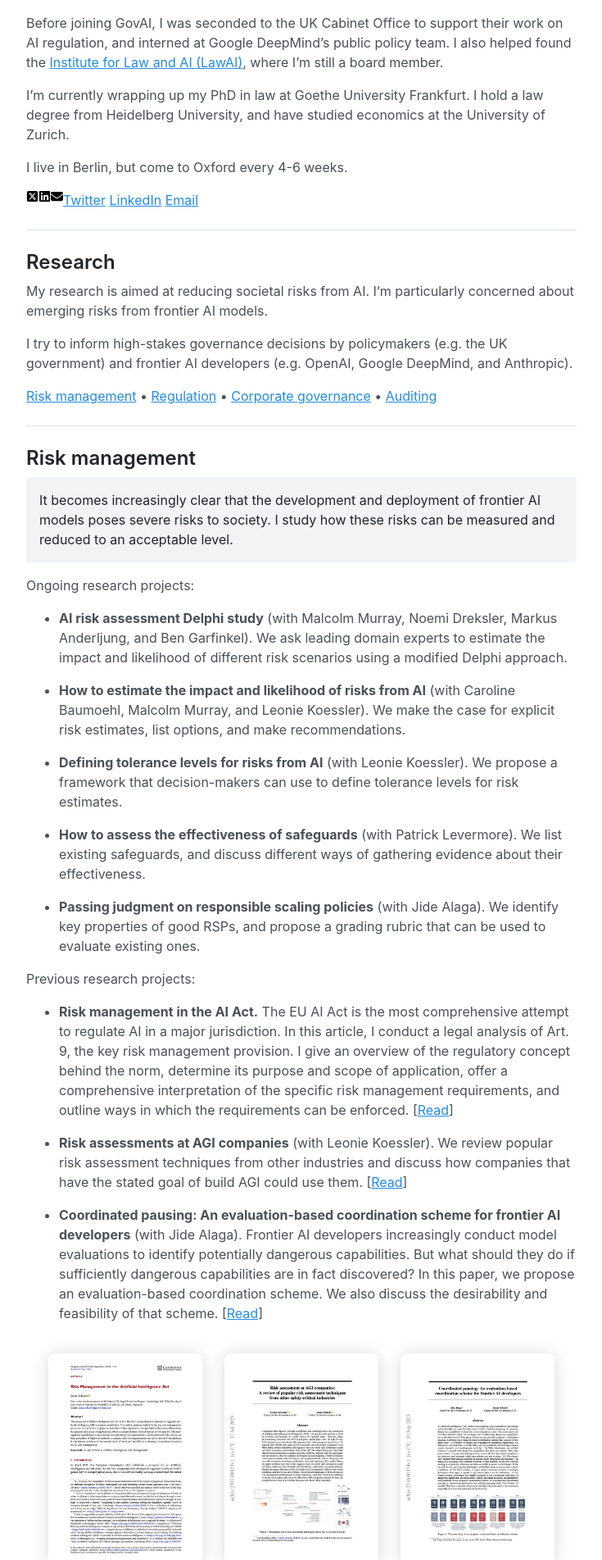
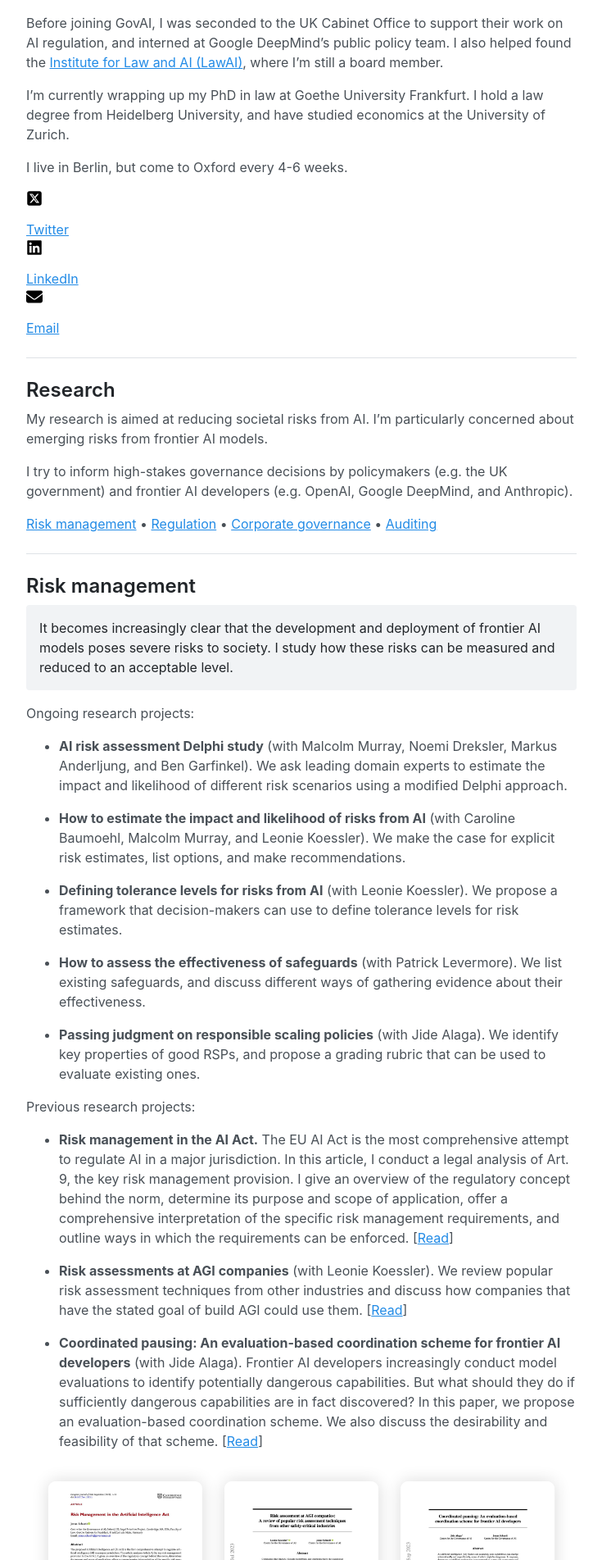
Before and after one commit to jonasschuett/jonasschuett.github.io, a Jekyll site: the page built from _posts/2020-04-04-introduction.md, in a window 1280 px wide. Shown: the part 780-2683 px from the top of the page at 82% size, without its empty margins (272-1007 px from the left). Built offline with Jekyll 4.4.1, drawn with Linux system fonts in a browser that asks for light colours.

Commit message:
Update 2020-04-04-introduction.md

```diff
--- a/_posts/2020-04-04-introduction.md
+++ b/_posts/2020-04-04-introduction.md
@@ -14,7 +14,7 @@ I’m currently wrapping up my PhD in law at Goethe University Frankfurt. I hold
 
 I live in Berlin, but come to Oxford every 4-6 weeks.
 
-<img style="float: left;" src="/twitter.svg" width="15" height="15"> [Twitter](https://twitter.com/jonasschuett)   <img style="float: left;" src="/linkedin.svg" width="15" height="15"> [LinkedIn](https://www.linkedin.com/in/jonasschuett)   <img style="float: left;" src="/email.svg" width="15" height="15"> [Email](mailto:jonas.schuett@governance.ai)
+<img src="/twitter.svg" width="20" height="20"> [Twitter](https://twitter.com/jonasschuett)   <img src="/linkedin.svg" width="20" height="20"> [LinkedIn](https://www.linkedin.com/in/jonasschuett)   <img src="/email.svg" width="20" height="20"> [Email](mailto:jonas.schuett@governance.ai)
 
 ---
 
```
